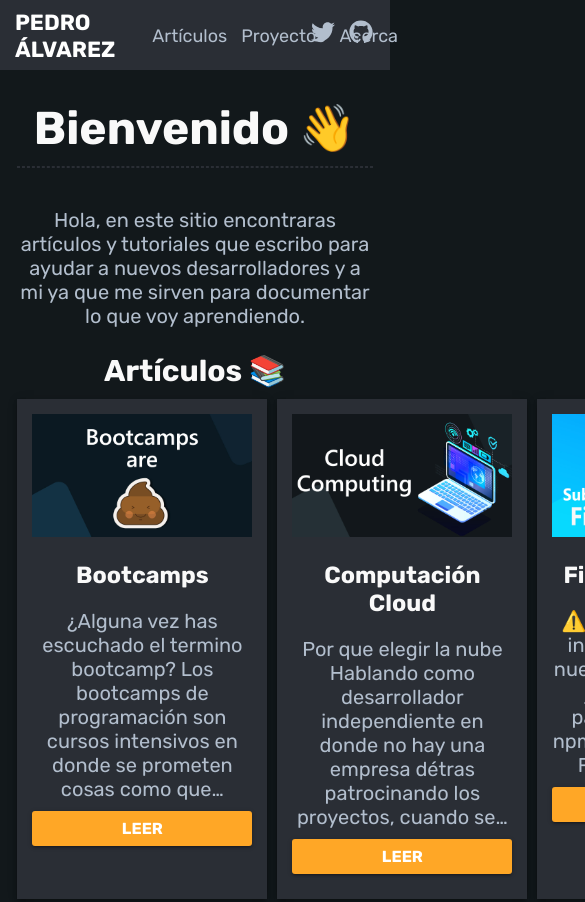
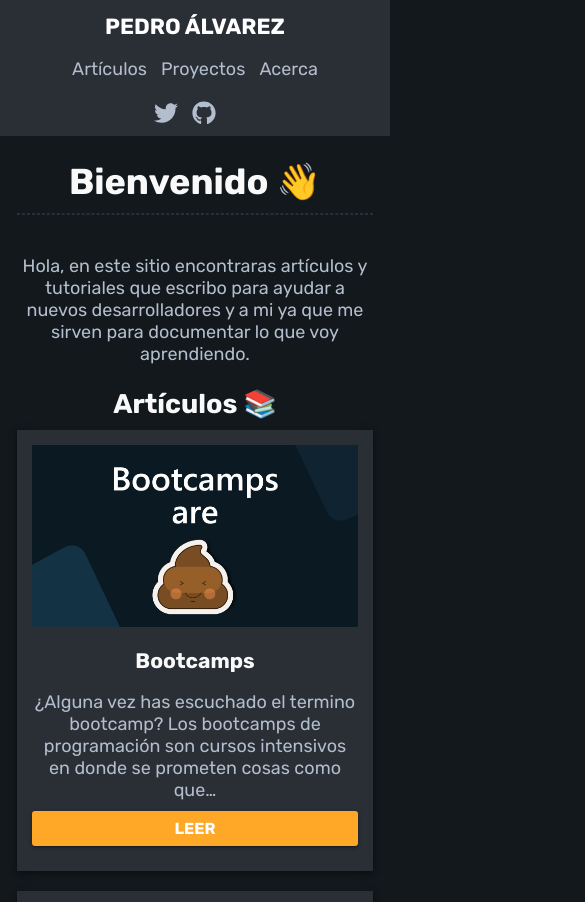
Before and after one commit to pedro412/pedro-alvarez, a Gatsby site: page / in a window 390 px wide. Shown: the top 902 px of the page, 585 px wide, since content can reach past the window. Built offline with nearby package versions, Linux system fonts and the light colour scheme; Gatsby itself is replaced by a stand-in of ours; some packages are replaced by stand-ins of ours.

Commit message:
navbar and grid now responsive

```diff
--- a/src/components/header.js
+++ b/src/components/header.js
@@ -25,14 +25,7 @@ const Header = ({ siteTitle }) => (
         </Link>
       </li>
     </ul>
-    <ul
-      style={{
-        position: "absolute",
-        right: "10px",
-        top: "0px",
-      }}
-      className="menu"
-    >
+    <ul className="menu menu-social">
       <li className="menu-item">
         <a
           className="menu-item-link"
--- a/src/components/layout.css
+++ b/src/components/layout.css
@@ -97,6 +97,11 @@ blockquote {
 .menu-item-link:hover {
   text-decoration: none;
   color: #fff;
+}
+.menu-social {
+  position: absolute;
+  right: 10px;
+  top: 3px;
 }
 
 .navbar-logo {
@@ -313,3 +318,39 @@ h4 {
 .chroma {
   margin: 20px 0;
 }
+
+@media only screen and (max-width: 962px) {
+  body {
+    font-size: 18px !important;
+  }
+  h1 {
+    font-size: 2em;
+  }
+  .navbar {
+    display: block;
+    text-align: center;
+    height: 136px;
+  }
+  .navbar-logo {
+    padding-top: 13px;
+    margin: 0;
+  }
+  .menu {
+    padding-left: 0;
+  }
+  .menu-social {
+    display: block;
+    position: relative;
+  }
+  .section-grid {
+    display: inline-block;
+    width: 100%;
+    margin: auto;
+  }
+
+  .list-article {
+    max-width: 350px;
+    margin: auto;
+    margin-bottom: 20px;
+  }
+}
--- a/src/components/layout.js
+++ b/src/components/layout.js
@@ -47,6 +47,7 @@ const Layout = ({ children }) => {
           style={{
             textAlign: "center",
             fontSize: "18px",
+            marginBottom: "20px",
           }}
         >
           © {new Date().getFullYear()}, Hecho con
```
